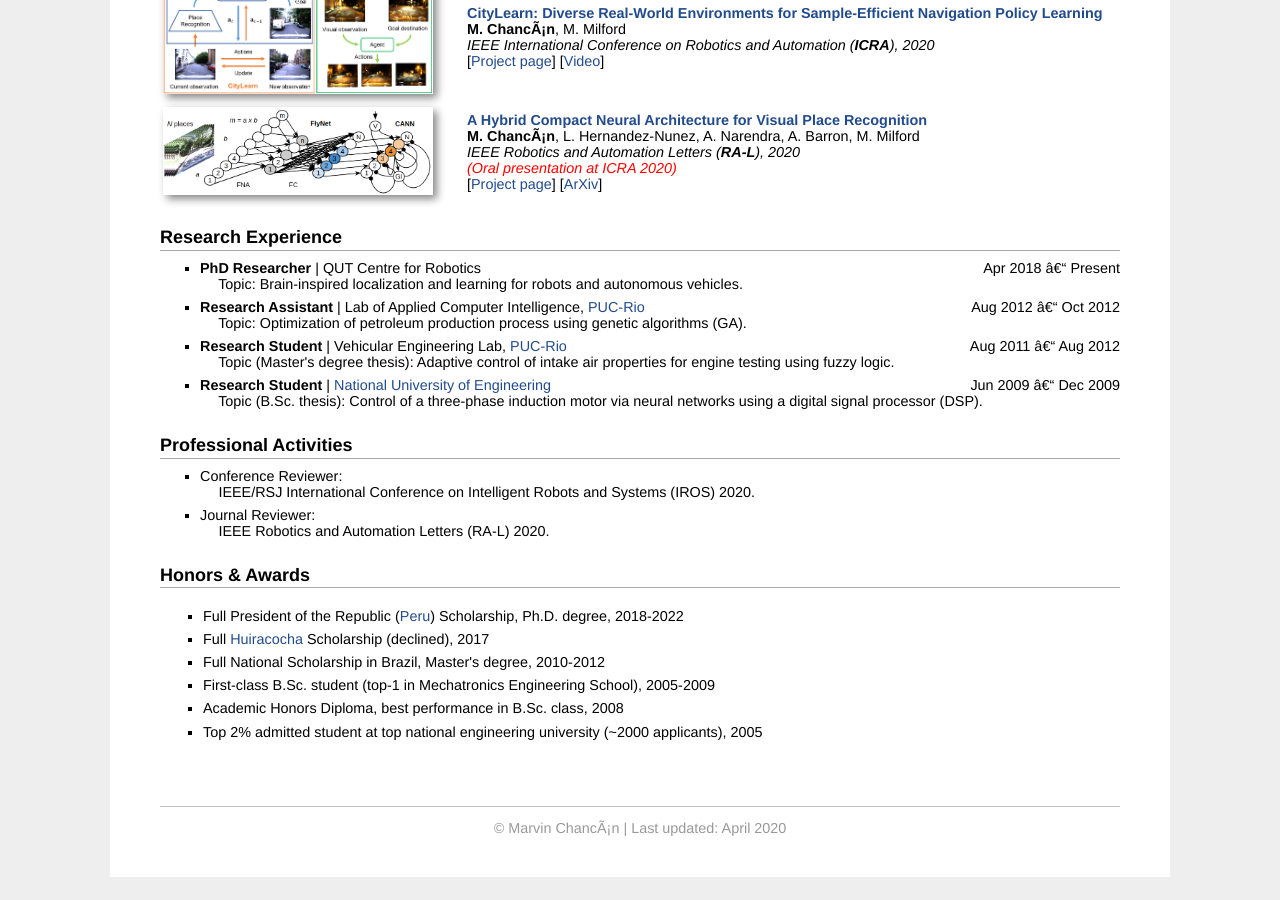
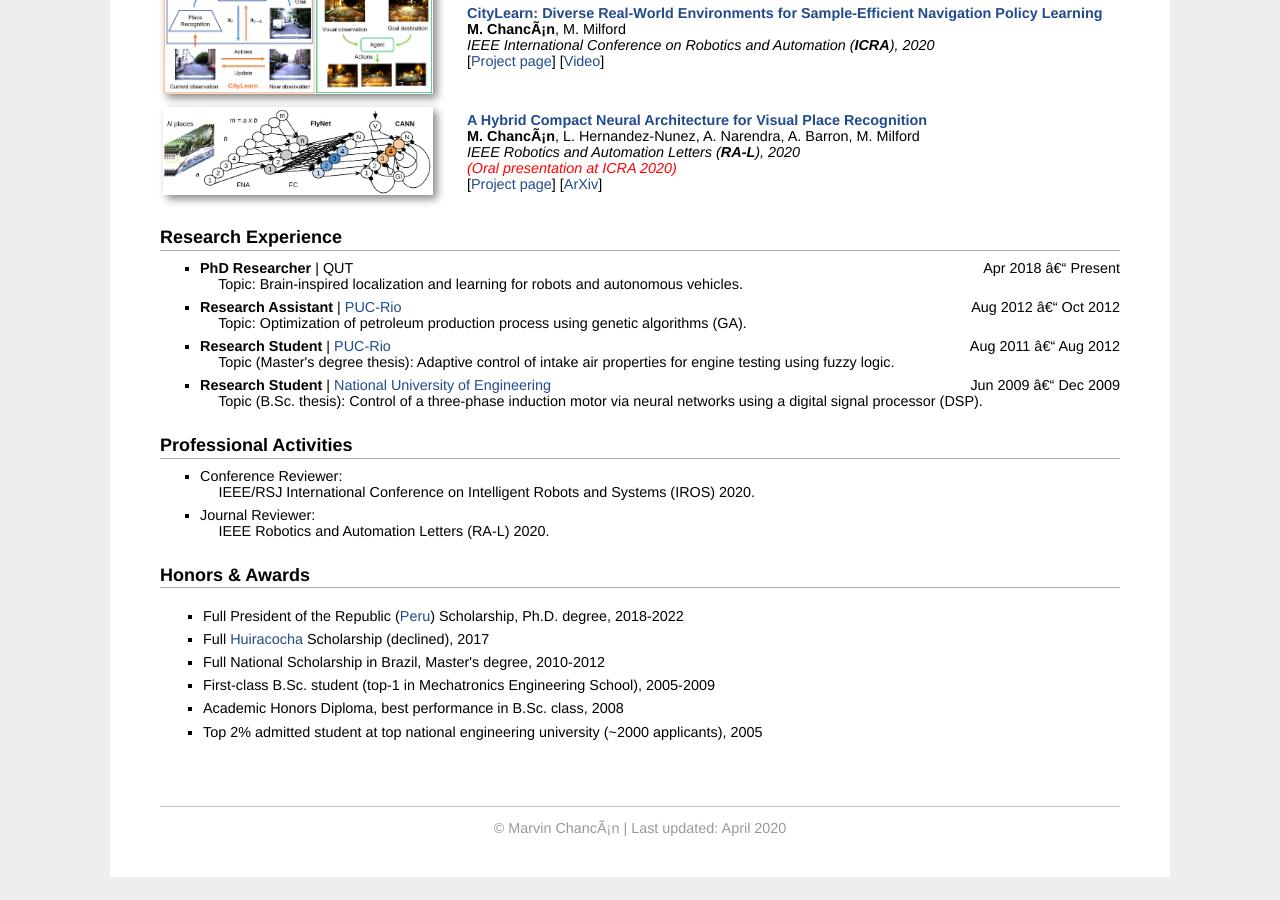
Before and after one commit to mchancan/mchancan.github.io, a Jekyll site: the page built from index.html, in a window 1280 px wide and 900 px high, scrolled down 638 px. Built offline with Jekyll 4.4.1, drawn with Linux system fonts in a browser that asks for light colours; comment, search, counter and statistics services are not loaded.

Commit message:
Update index.html

```diff
--- a/index.html
+++ b/index.html
@@ -97,11 +97,11 @@ title: Marvin
 
 <h2>Research Experience</h2>
 <ul>
-	<li><b>PhD Researcher</b> | QUT Centre for Robotics <div style="float:right; text-align:right">Apr 2018 – Present</div><br>
+	<li><b>PhD Researcher</b> | QUT <div style="float:right; text-align:right">Apr 2018 – Present</div><br>
 		&emsp; Topic: Brain-inspired localization and learning for robots and autonomous vehicles.</li>
-	<li><b>Research Assistant</b> | Lab of Applied Computer Intelligence, <a href="http://www.puc-rio.br/english/">PUC-Rio</a> <div style="float:right; text-align:right">Aug 2012 – Oct 2012</div><br>
+	<li><b>Research Assistant</b> | <a href="http://www.puc-rio.br/english/">PUC-Rio</a> <div style="float:right; text-align:right">Aug 2012 – Oct 2012</div><br>
 		&emsp; Topic: Optimization of petroleum production process using genetic algorithms (GA).</li>
-	<li><b>Research Student</b> | Vehicular Engineering Lab, <a href="http://www.puc-rio.br/english/">PUC-Rio</a> <div style="float:right; text-align:right">Aug 2011 – Aug 2012</div><br>
+	<li><b>Research Student</b> | <a href="http://www.puc-rio.br/english/">PUC-Rio</a> <div style="float:right; text-align:right">Aug 2011 – Aug 2012</div><br>
 		&emsp; Topic (Master's degree thesis): Adaptive control of intake air properties for engine testing using fuzzy logic.</li>
 	<li><b>Research Student</b> | <a href="https://en.wikipedia.org/wiki/National_University_of_Engineering">National University of Engineering</a> <div style="float:right; text-align:right">Jun 2009 – Dec 2009</div><br>
 		&emsp; Topic (B.Sc. thesis): Control of a three-phase induction motor via neural networks using a digital signal processor (DSP).</li>
```
